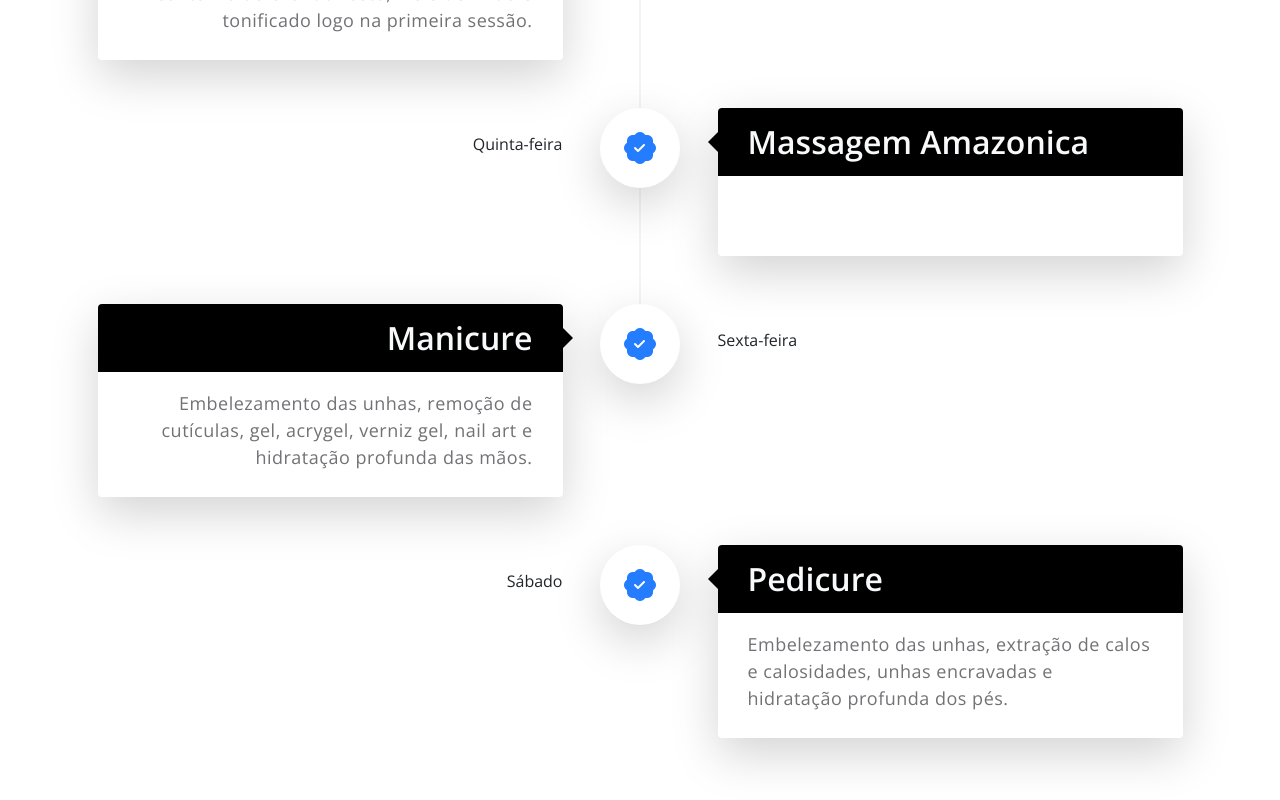
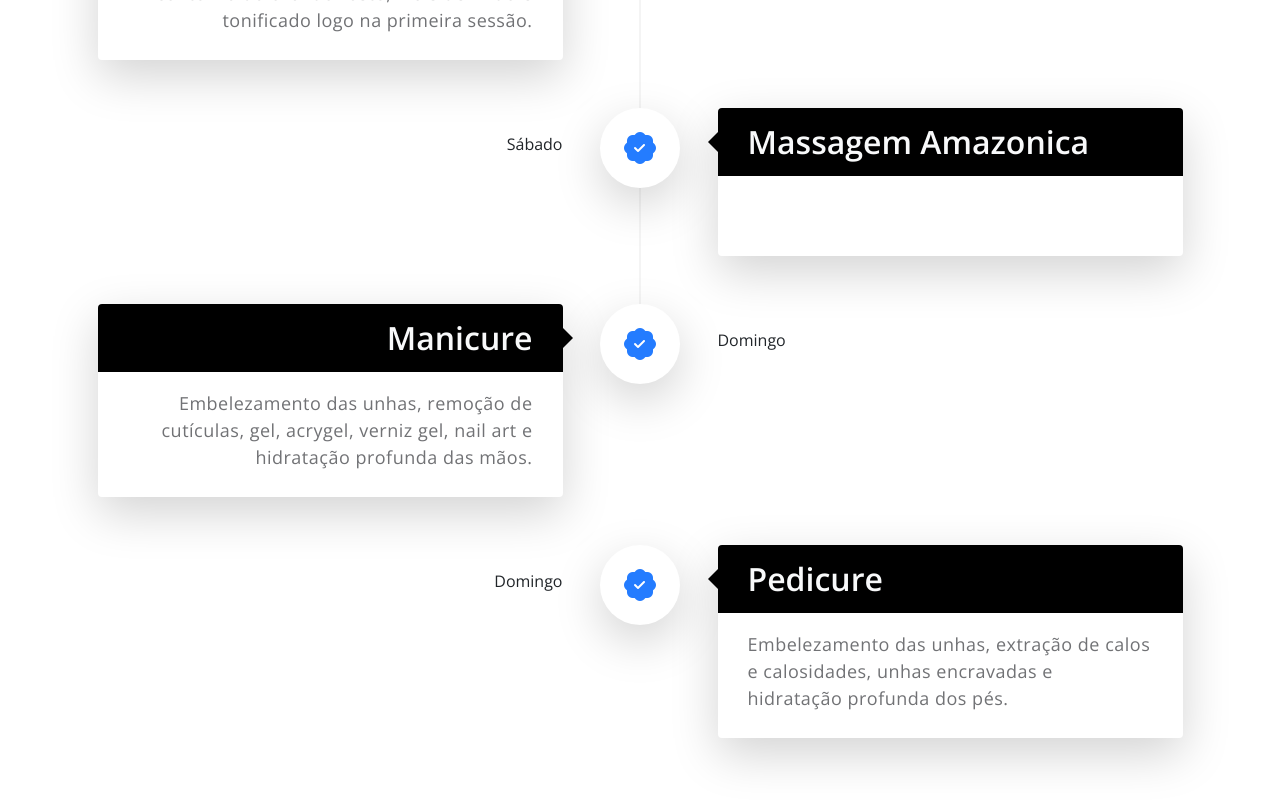
Before and after one commit to Mrapagao/beautysalon, a plain HTML site: page index.html in a window 1280 px wide. Shown: the part 4380-5180 px from the top of the page. Drawn offline with nearby package versions, Linux system fonts and the light colour scheme.

Commit message:
dias da semana

```diff
--- a/index.html
+++ b/index.html
@@ -296,7 +296,7 @@ https://templatemo.com/tm-566-medic-care
                                 </div>
 
                                 <div class="col-9 col-md-5 pe-md-3 pe-lg-0 order-1 order-md-3 py-4 timeline-date">
-                                    <time>Quinta-feira</time>
+                                    <time>Sábado</time>
                                 </div>
                             </div>
 
@@ -314,7 +314,7 @@ https://templatemo.com/tm-566-medic-care
                                 </div>
 
                                 <div class="col-9 col-md-5 ps-md-3 ps-lg-0 order-1 order-md-3 py-4 timeline-date">
-                                    <time>Sexta-feira</time>
+                                    <time>Domingo</time>
                                 </div>
                             </div>
 
@@ -332,7 +332,7 @@ https://templatemo.com/tm-566-medic-care
                                 </div>
 
                                 <div class="col-9 col-md-5 pe-md-3 pe-lg-0 order-1 order-md-3 py-4 timeline-date">
-                                    <time>Sábado</time>
+                                    <time>Domingo</time>
                                 </div>
                             </div>
 
```
